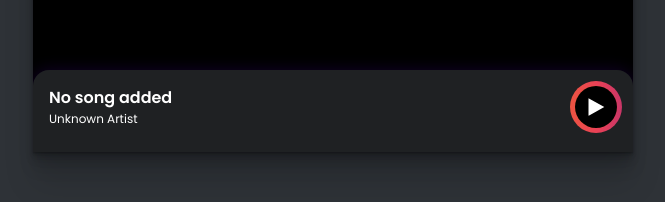
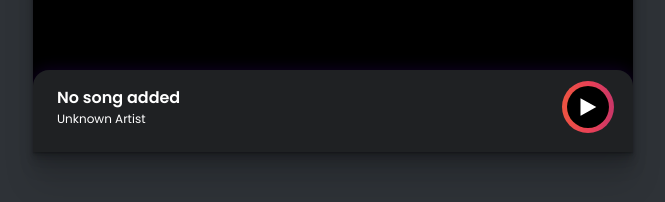
Before and after one commit to MANEESH-P/music-player, a React (Create React App) app: page / in a window 1280 px wide. Shown: the part 588-790 px from the top of the page, without its empty margins (307-972 px from the left). Built offline with nearby package versions, Linux system fonts and the light colour scheme.

Commit message:
minor change

```diff
--- a/src/sass/components/_footer.scss
+++ b/src/sass/components/_footer.scss
@@ -14,7 +14,7 @@
   // border-top: 1px solid #454f59;
   transition: 0.2s ease-in;
   box-shadow: 0 0rem 1rem rgba(43, 0, 99, 0.4);
-  padding: 16px 16px 24px 16px;
+  padding: 16px 24px 24px 24px;
   &.music-player__footer--hidden {
     transform: translateY(120%);
   }
```
